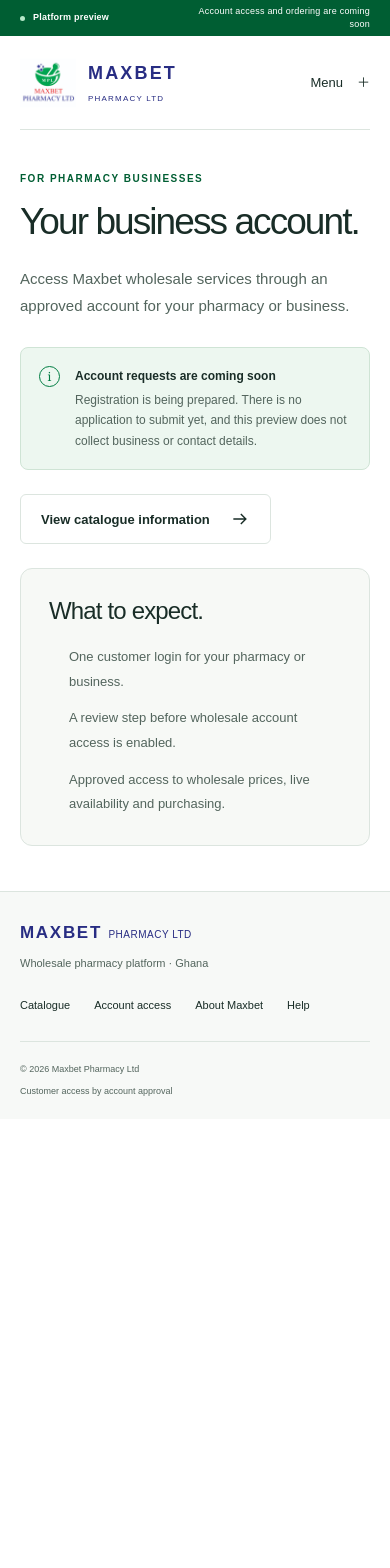
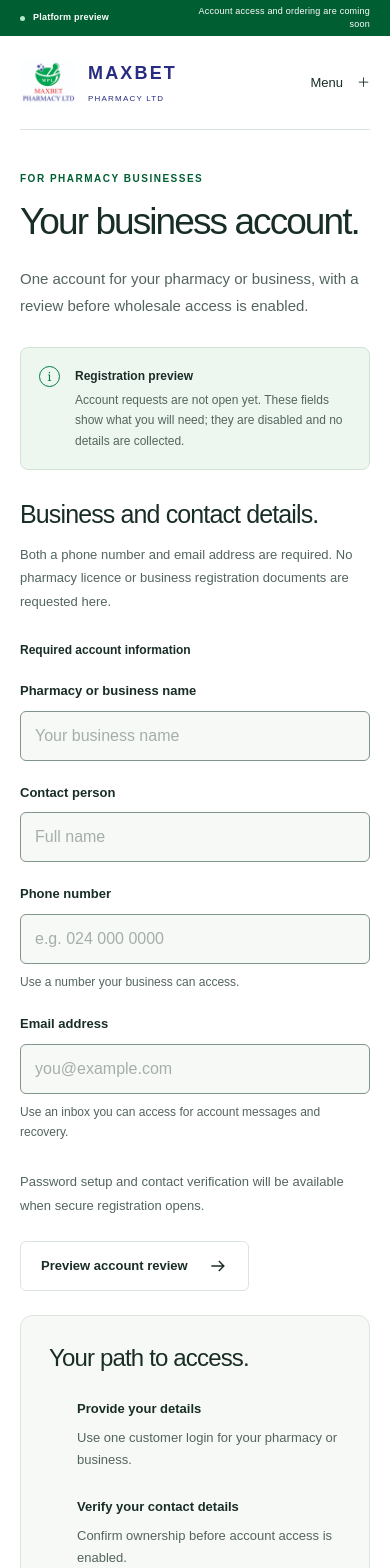
Before and after one commit to anthonynsiah55/MAXBET-APP, a Next.js app in the folder apps/web/: page /register in a window 390 px wide. Shown: the top 1568 px of the page. Before the commit the page ends 1119 px from the top, so only its background shows below. Built offline with nearby package versions, Linux system fonts and the light colour scheme.

Commit message:
Accounts: begin registration and review experience with required phone and email

```diff
--- /dev/null
+++ b/apps/web/src/app/account-preview/page.tsx
@@ -0,0 +1,27 @@
+import type { Metadata } from 'next';
+import Link from 'next/link';
+import { ActionLink, Badge, Notice } from '../../components/ui';
+
+export const metadata: Metadata = { title: 'Account review preview', robots: { index: false, follow: false } };
+const states = {
+  verification: { label: 'Verify contacts', title: 'Confirm your contact details.', text: 'Your phone number and email address must be verified before your account is ready for review.', next: 'Follow the verification instructions sent to your registered contacts.', tone: 'warning' },
+  pending: { label: 'Under review', title: 'Your business request is being reviewed.', text: 'Maxbet will review your business details and customer record before enabling wholesale access.', next: 'You can continue browsing the public catalogue while you wait.', tone: 'warning' },
+  approved: { label: 'Approved', title: 'Your business account is approved.', text: 'An approved account will be eligible for wholesale services as those services become available.', next: 'Sign in with your registered phone number or email when account services open.', tone: 'success' },
+  declined: { label: 'Not approved', title: 'Your request was not approved.', text: 'A real account decision will include guidance from Maxbet on any available next steps.', next: 'Review the reason provided by Maxbet before making another request.', tone: 'error' },
+  suspended: { label: 'Access paused', title: 'Wholesale access is paused.', text: 'A paused account cannot access wholesale prices or purchasing until Maxbet restores access.', next: 'Follow the guidance supplied by Maxbet about resolving your account status.', tone: 'error' },
+} as const;
+type State = keyof typeof states;
+export default async function AccountPreviewPage({ searchParams }: { searchParams: Promise<{ state?: string | string[] }> }) {
+  const input = (await searchParams).state;
+  const value = Array.isArray(input) ? input[0] : input;
+  const selected: State = value && Object.hasOwn(states, value) ? value as State : 'pending';
+  const state = states[selected];
+  return <main id="main-content" className="container">
+    <div className="page-intro"><p className="eyebrow">ACCOUNT EXPERIENCE PREVIEW</p><h1>A clear view of your account.</h1><p>Explore the messages customers will see during account review.</p></div>
+    <div className="page-body">
+      <Notice title="Illustrative account states">This is a design preview, not your account status. Selecting a state does not create an account, change permissions or approve access.</Notice>
+      <nav aria-label="Preview account states" className="account-state-nav">{(Object.keys(states) as State[]).map(key => <Link key={key} href={`/account-preview?state=${key}`} aria-current={key === selected ? 'page' : undefined}>{states[key].label}</Link>)}</nav>
+      <section className="account-state-card" aria-labelledby="state-heading"><Badge tone={state.tone}>{state.label}</Badge><h2 id="state-heading">{state.title}</h2><p>{state.text}</p><div className="account-next"><h3>What happens next</h3><p>{state.next}</p></div><div className="actions"><ActionLink href="/products">Browse the catalogue</ActionLink><ActionLink href="/register" secondary>Registration preview</ActionLink></div></section>
+    </div>
+  </main>;
+}
--- a/apps/web/src/app/globals.css
+++ b/apps/web/src/app/globals.css
@@ -98,3 +98,20 @@ select:focus-visible { outline:3px solid var(--blue);outline-offset:5px; }
 @media(max-width:1100px) { .catalogue-filters{grid-template-columns:1.5fr 1fr;}.catalogue-filters .button{width:100%;}.catalogue-heading{align-items:flex-start;flex-direction:column;gap:10px;}.catalogue-grid{gap:18px;}.item-meta{align-items:flex-start;}.desktop-nav{gap:19px;}.item-detail{gap:30px;} }
 @media(max-width:760px) { .catalogue-heading{padding-top:3px;}.catalogue-heading h1{font-size:36px;}.catalogue-heading>div>p:last-child{font-size:13px;}.catalogue-filters{grid-template-columns:1fr 1fr;padding:18px;gap:18px 12px;}.catalogue-filters .search-field,.catalogue-filters>.button{grid-column:1/-1;}.catalogue-filters .field label{font-size:11px;}.catalogue-filters .field select{font-size:12px;padding-left:10px;}.catalogue-grid{grid-template-columns:repeat(2,minmax(0,1fr));gap:14px;}.item-art{height:165px;}.sample-package{scale:.83;}.item-card-body{padding:14px;}.item-meta{flex-wrap:wrap;font-size:9px;}.item-card h2{font-size:18px;margin-top:13px;}.item-view{font-size:10px;gap:5px;margin-top:18px;}.item-view svg{width:16px;}.catalogue-access{flex-direction:column;align-items:flex-start;padding:24px;gap:14px;}.catalogue-access h2{font-size:24px;}.item-detail{grid-template-columns:1fr;gap:28px;padding-top:5px;}.item-detail-art>.item-art{height:290px;}.item-detail-art .sample-package{scale:1.3;}.item-information h1{font-size:36px;}.item-facts>div{gap:12px;}.related-items .section-heading{margin-bottom:25px;}.related-items h2{font-size:26px;}.about-grid,.category-links{grid-template-columns:1fr;}.category-link{padding:20px 24px;}.category-link small{margin-bottom:8px;}.category-section{padding-top:0;}.breadcrumbs{font-size:10px;gap:8px;} }
 @media(max-width:400px) { .catalogue-grid{grid-template-columns:1fr;}.item-art{height:185px;}.item-meta{flex-wrap:nowrap;}.catalogue-filters{grid-template-columns:1fr;}.catalogue-filters .search-field,.catalogue-filters>.button{grid-column:auto;}.catalogue-filters .field label{font-size:12px;}.catalogue-filters .field select{font-size:13px;} }
+.registration-panel h2 { font-size:28px;margin:30px 0 14px; }
+.registration-intro,.registration-note { font-size:13px;line-height:1.8;color:var(--muted); }
+.registration-fields { border:0;padding:0;margin:28px 0;display:grid;gap:22px; }
+.registration-fields legend { font-size:12px;font-weight:600;margin-bottom:22px; }
+.registration-fields input:disabled { color:var(--muted);background:var(--canvas);opacity:1;cursor:not-allowed; }
+.account-steps { padding-left:22px;margin:26px 0; }
+.account-steps li { margin-bottom:25px;padding-left:6px;font-size:13px;line-height:1.7; }
+.account-steps p { color:var(--muted);margin:7px 0 0; }
+.account-state-nav { display:flex;flex-wrap:wrap;gap:10px;margin:28px 0; }
+.account-state-nav a { border:1px solid var(--line);border-radius:6px;padding:13px 17px;font-size:12px; }
+.account-state-nav a[aria-current] { background:var(--green);color:white;border-color:var(--green); }
+.account-state-card { border:1px solid var(--line);border-radius:12px;padding:36px;max-width:850px; }
+.account-state-card h2 { font-size:30px;margin:24px 0 16px; }
+.account-state-card p { font-size:14px;color:var(--muted);line-height:1.9; }
+.account-next { margin-top:28px;padding:22px;background:var(--canvas);border-radius:8px; }
+.account-next h3 { margin:0 0 12px;font-size:15px; }
+@media(max-width:760px) { .account-state-card{padding:24px;}.account-state-card h2{font-size:26px;}.registration-panel h2{font-size:25px;} }
--- a/apps/web/src/app/register/page.tsx
+++ b/apps/web/src/app/register/page.tsx
@@ -1,6 +1,26 @@
 import type { Metadata } from 'next';
-import { ActionLink, Notice } from '../../components/ui';
-export const metadata: Metadata = { title: 'Account access' };
+import { ActionLink, Field, Notice } from '../../components/ui';
+
+export const metadata: Metadata = { title: 'Request a business account' };
 export default function RegisterPage() {
-  return <main id="main-content" className="container"><div className="page-intro"><p className="eyebrow">FOR PHARMACY BUSINESSES</p><h1>Your business account.</h1><p>Access Maxbet wholesale services through an approved account for your pharmacy or business.</p></div><div className="page-body account-grid"><div><Notice title="Account requests are coming soon">Registration is being prepared. There is no application to submit yet, and this preview does not collect business or contact details.</Notice><div className="actions"><ActionLink href="/products" secondary>View catalogue information</ActionLink></div></div><aside className="info-card"><h2>What to expect.</h2><ul><li>One customer login for your pharmacy or business.</li><li>A review step before wholesale account access is enabled.</li><li>Approved access to wholesale prices, live availability and purchasing.</li></ul></aside></div></main>;
+  return <main id="main-content" className="container">
+    <div className="page-intro"><p className="eyebrow">FOR PHARMACY BUSINESSES</p><h1>Your business account.</h1><p>One account for your pharmacy or business, with a review before wholesale access is enabled.</p></div>
+    <div className="page-body account-grid">
+      <section className="registration-panel" aria-labelledby="registration-heading">
+        <Notice title="Registration preview">Account requests are not open yet. These fields show what you will need; they are disabled and no details are collected.</Notice>
+        <h2 id="registration-heading">Business and contact details.</h2>
+        <p className="registration-intro">Both a phone number and email address are required. No pharmacy licence or business registration documents are requested here.</p>
+        <fieldset disabled className="registration-fields">
+          <legend>Required account information</legend>
+          <Field id="business-name" label="Pharmacy or business name" placeholder="Your business name" required autoComplete="off" />
+          <Field id="contact-name" label="Contact person" placeholder="Full name" required autoComplete="off" />
+          <Field id="phone" label="Phone number" placeholder="e.g. 024 000 0000" type="tel" required hint="Use a number your business can access." autoComplete="off" />
+          <Field id="email" label="Email address" placeholder="you@example.com" type="email" required hint="Use an inbox you can access for account messages and recovery." autoComplete="off" />
+        </fieldset>
+        <p className="registration-note">Password setup and contact verification will be available when secure registration opens.</p>
+        <div className="actions"><ActionLink href="/account-preview" secondary>Preview account review</ActionLink></div>
+      </section>
+      <aside className="info-card"><h2>Your path to access.</h2><ol className="account-steps"><li><strong>Provide your details</strong><p>Use one customer login for your pharmacy or business.</p></li><li><strong>Verify your contact details</strong><p>Confirm ownership before account access is enabled.</p></li><li><strong>Maxbet reviews your request</strong><p>Staff review your business and its customer record.</p></li><li><strong>Receive wholesale access</strong><p>Approval unlocks services as they become available.</p></li></ol><ActionLink href="/login" secondary>Sign-in information</ActionLink></aside>
+    </div>
+  </main>;
 }
```
Also changed, not shown: 4 other files (tests, documents, lock files or other folders).
